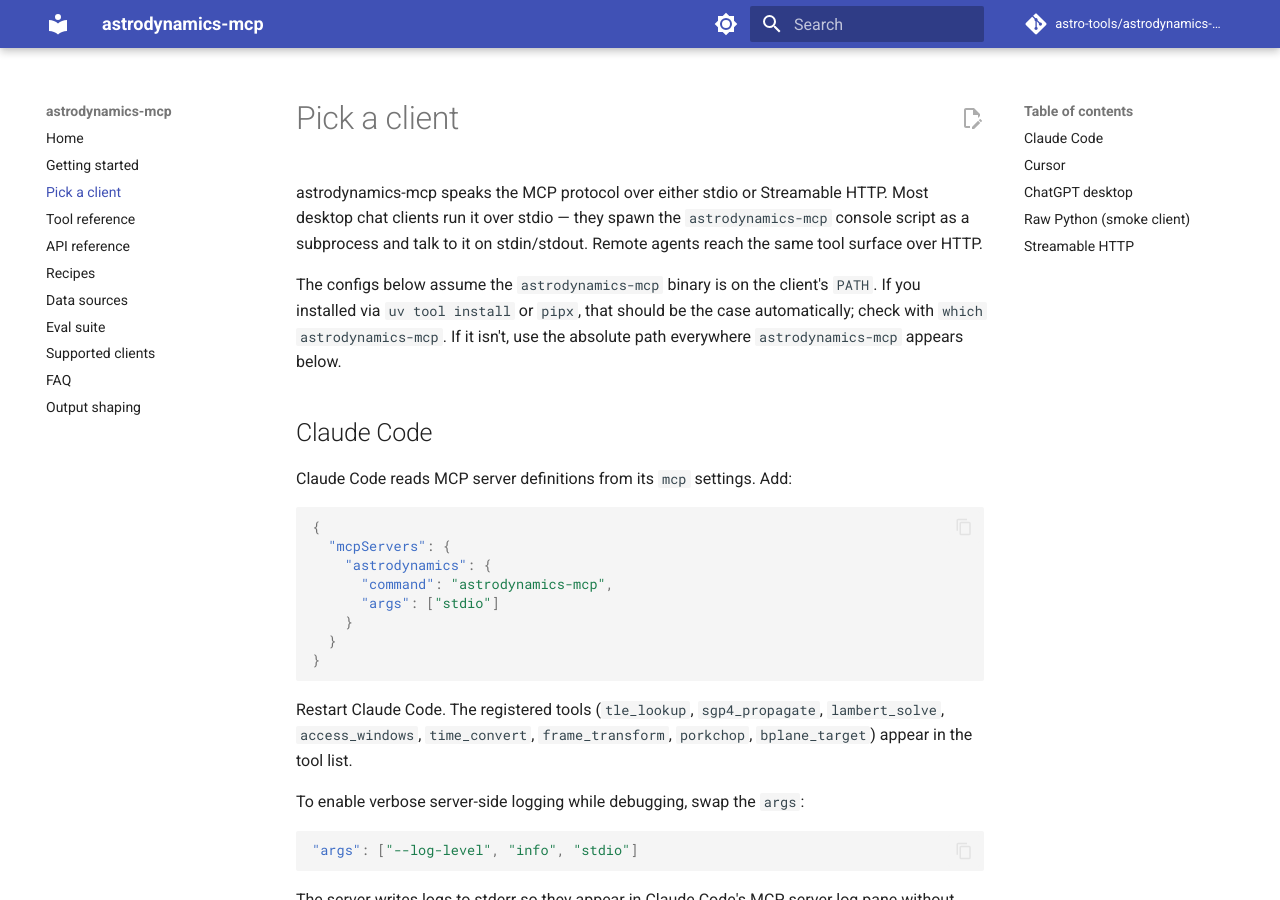
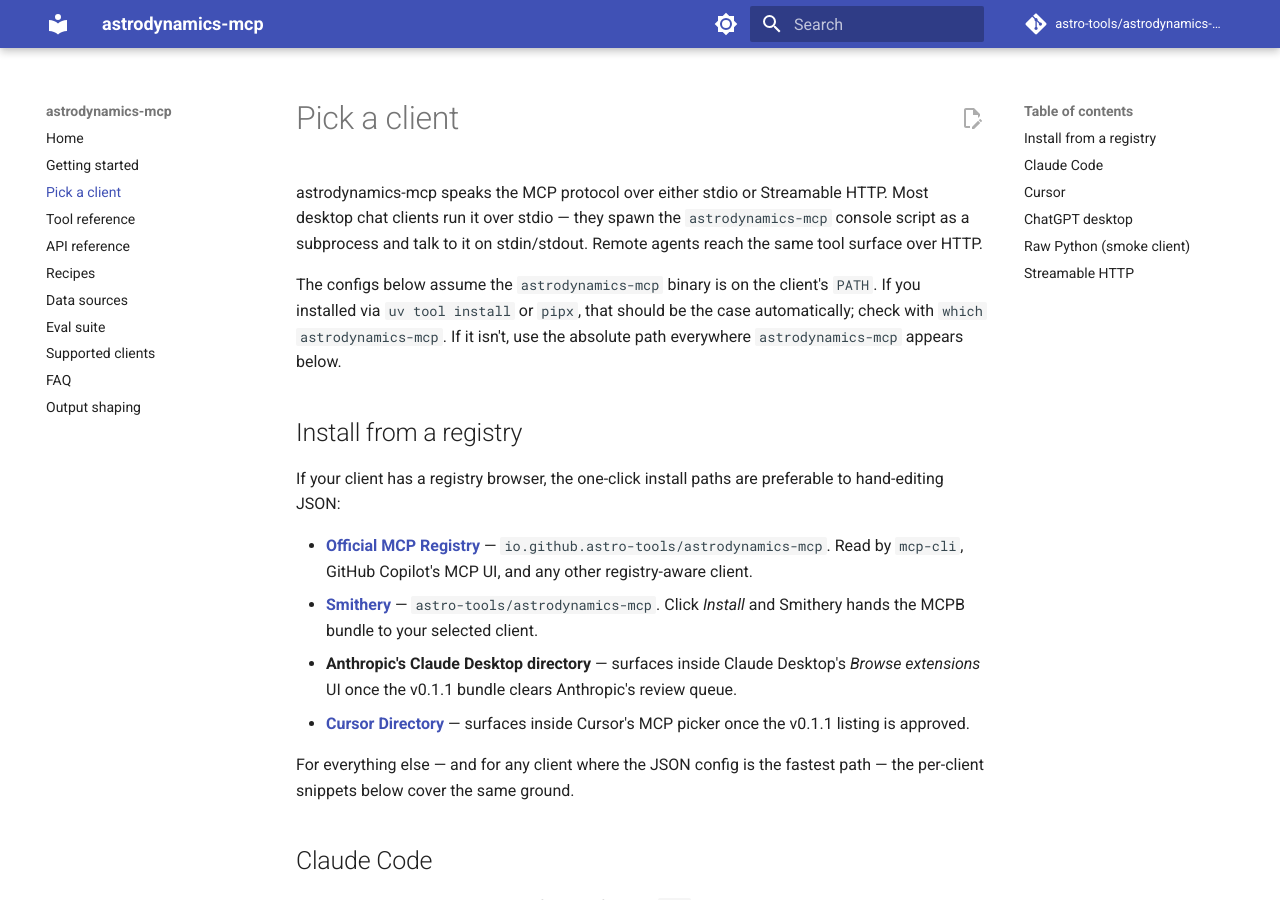
Before and after one commit to astro-tools/astrodynamics-mcp, an MkDocs documentation site: the page built from docs/pick-a-client.md, in a window 1280 px wide and 900 px high. Built offline with MkDocs 1.6.1 and Material for MkDocs 9.7.7, drawn with Linux system fonts in a browser that asks for light colours; comment, search, counter and statistics services are not loaded.

Commit message:
Cut v0.1.1: MCPB bundle + Smithery + Official MCP Registry auto-publish (#54)
- v0.1.1 metadata: pyproject.toml version bump, __init__.py fallback, uv.lock, CHANGELOG [0.1.1], README footer carries the mcp-name marker for Official Registry namespace verification.
- MCPB bundle source under packaging/mcpb/ with manifest.json (manifest_version 0.4, type "uv"), pyproject.toml pinning the just-released version, server.py shim, .mcpbignore.
- MCP Registry server.json under packaging/mcp-registry/ — reverse-DNS name, templated version, PyPI source, runtimeHint "uvx".
- release.yml grows pack-mcpb, publish-smithery, publish-mcp-registry jobs; github-release attaches the .mcpb as a release asset.
- docs/pick-a-client.md gains a registry-install section (Official Registry first, then Smithery, then Anthropic, then Cursor); CONTRIBUTING.md gains an MCPB bundle build section.
- packaging/ excluded from ruff so the templated {{VERSION}} placeholder doesn't trip RUF200.

Closes #52

```diff
--- a/docs/pick-a-client.md
+++ b/docs/pick-a-client.md
@@ -9,6 +9,26 @@
 `PATH`. If you installed via `uv tool install` or `pipx`, that should be the
 case automatically; check with `which astrodynamics-mcp`. If it isn't, use
 the absolute path everywhere `astrodynamics-mcp` appears below.
+
+## Install from a registry
+
+If your client has a registry browser, the one-click install paths are
+preferable to hand-editing JSON:
+
+- **[Official MCP Registry](https://registry.modelcontextprotocol.io/v0/servers/io.github.astro-tools/astrodynamics-mcp)** —
+  `io.github.astro-tools/astrodynamics-mcp`. Read by `mcp-cli`, GitHub
+  Copilot's MCP UI, and any other registry-aware client.
+- **[Smithery](https://smithery.ai/server/astro-tools/astrodynamics-mcp)** —
+  `astro-tools/astrodynamics-mcp`. Click *Install* and Smithery hands the
+  MCPB bundle to your selected client.
+- **Anthropic's Claude Desktop directory** — surfaces inside Claude
+  Desktop's *Browse extensions* UI once the v0.1.1 bundle clears
+  Anthropic's review queue.
+- **[Cursor Directory](https://cursor.directory/plugins)** — surfaces inside
+  Cursor's MCP picker once the v0.1.1 listing is approved.
+
+For everything else — and for any client where the JSON config is the
+fastest path — the per-client snippets below cover the same ground.
 
 ## Claude Code
 
--- a/pyproject.toml
+++ b/pyproject.toml
@@ -4,7 +4,7 @@
 
 [project]
 name = "astrodynamics-mcp"
-version = "0.1.0"
+version = "0.1.1"
 description = "Model Context Protocol server giving any LLM client authoritative astrodynamics tools — TLE/SGP4, Lambert, ground-station access, time/frame conversions, porkchop, B-plane."
 readme = "README.md"
 requires-python = ">=3.10"
@@ -93,6 +93,9 @@
 line-length = 100
 target-version = "py310"
 src = ["src", "tests", "eval", "examples"]
+# Bundle source under packaging/ holds templated files (e.g. `{{VERSION}}` in
+# pyproject.toml) that aren't valid until the release workflow substitutes them.
+extend-exclude = ["packaging"]
 
 [tool.ruff.lint]
 select = [
--- a/src/astrodynamics_mcp/__init__.py
+++ b/src/astrodynamics_mcp/__init__.py
@@ -5,7 +5,7 @@
 try:
     __version__ = version("astrodynamics-mcp")
 except PackageNotFoundError:
-    __version__ = "0.1.0"
+    __version__ = "0.1.1"
 
 __all__ = ["__version__"]
 
```
Also changed, not shown: CHANGELOG.md (+16 -0 lines), CONTRIBUTING.md (+23 -0 lines), README.md (+2 -0 lines), 7 other files.
